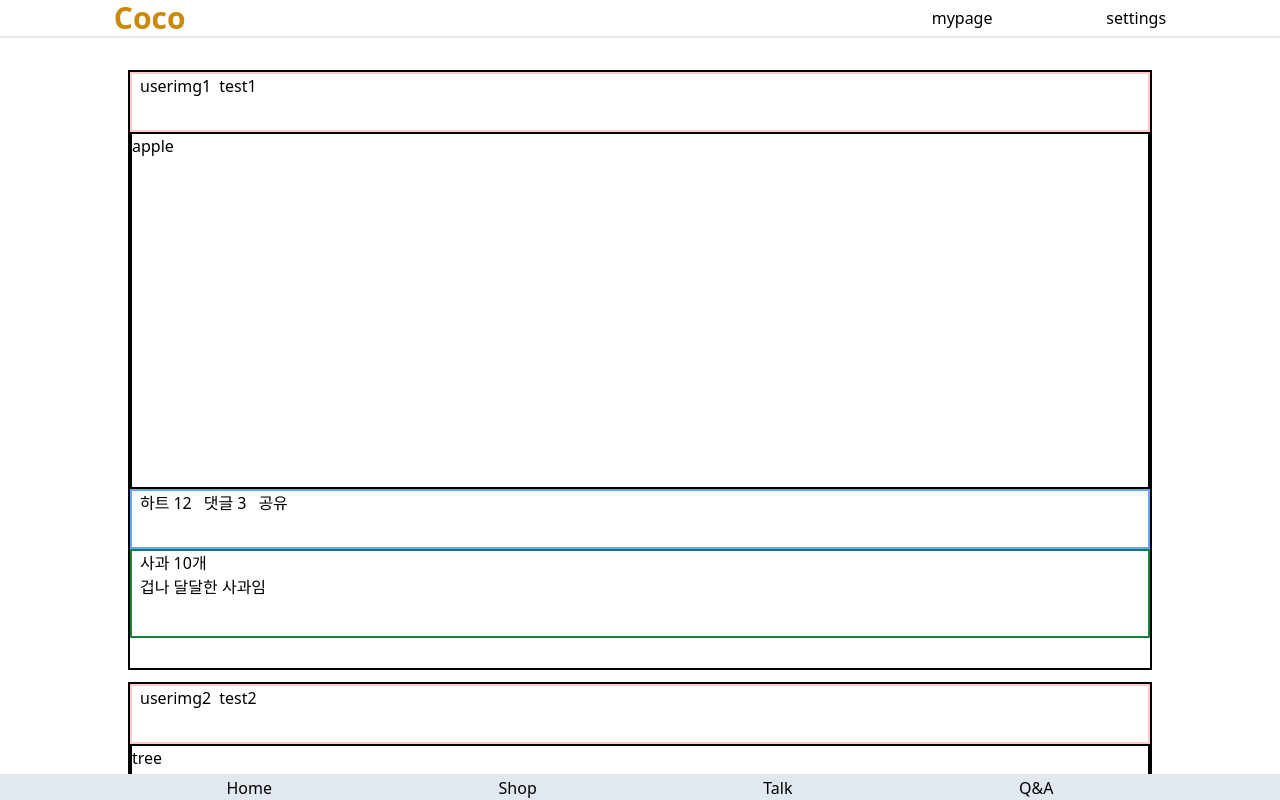
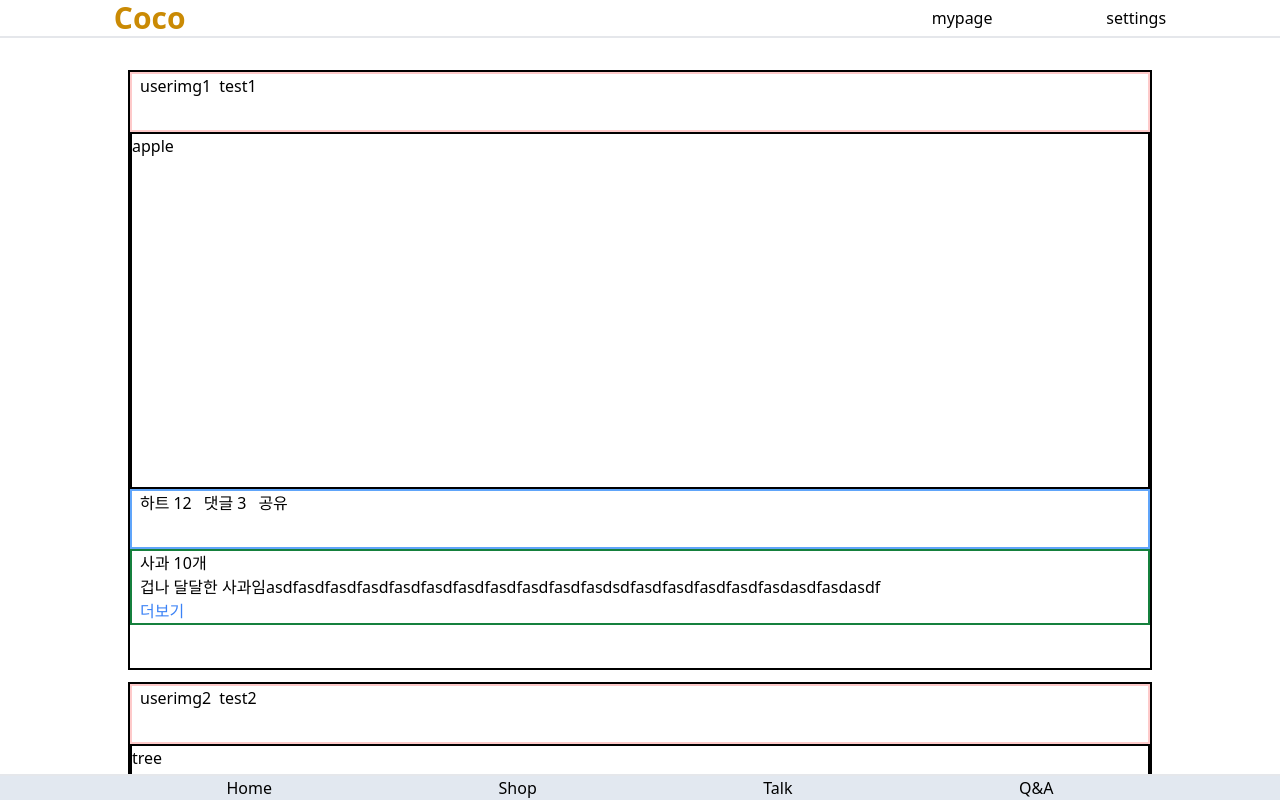
Before and after one commit to chococake22/SPM, a Next.js app in the folder web/: page / in a window 1280 px wide. Shown: the top 800 px of the page. Built offline with nearby package versions, Linux system fonts and the light colour scheme.

Commit message:
설명 더보기/숨기기 추가

```diff
--- a/web/package.json
+++ b/web/package.json
@@ -10,6 +10,7 @@
   },
   "dependencies": {
     "@heroicons/react": "^2.2.0",
+    "@tailwindcss/line-clamp": "^0.4.4",
     "next": "^14.2.23",
     "react": "^18.3.1",
     "react-dom": "^18.3.1"
--- a/web/src/app/page.tsx
+++ b/web/src/app/page.tsx
@@ -11,7 +11,8 @@ const Home = () => {
       heartCnt: '12',
       commentCnt: '3',
       itemName: '사과 10개',
-      description: '겁나 달달한 사과임',
+      description: '겁나 달달한 사과임asdfasdfasdfasdfasdfasdfasdfasdfasdfasdfasdsdfasdfasdfasdfasdfasdasdfasdasdf',
+
     },
     {
       imageInfo: 'tree',
--- a/web/src/components/Item/ItemDescription.tsx
+++ b/web/src/components/Item/ItemDescription.tsx
@@ -1,18 +1,37 @@
-interface itemDescriptionProps {
+"use client"
+
+import { useState } from "react";
+
+interface ItemDescriptionProps {
   itemName: string;
   description: string;
 }
 
-const itemDescription: React.FC<itemDescriptionProps> = ({
+const ItemDescription: React.FC<ItemDescriptionProps> = ({
   itemName,
   description,
 }) => {
+  const [showFullText, setShowFullText] = useState(false);
+
+  const toggleText = () => {
+    setShowFullText((prev) => !prev);
+  };
+
   return (
-    <div className="w-full h-[15%] border-2 border-green-700">
+    <div className="w-full max-h-[200px] border-2 border-green-700">
       <span className="ml-2">{itemName}</span>
-      <p className="ml-2">{description}</p>
+      <div className="ml-2 line-clamp-4">
+        <p
+          className={`whitespace-normal break-words ${showFullText ? '' : 'line-clamp-1'}`}
+        >
+          {description}
+        </p>
+        <button className="text-blue-500" onClick={toggleText}>
+          {showFullText ? '간략히' : '더보기'}
+        </button>
+      </div>
     </div>
   );
 };
 
-export default itemDescription;
+export default ItemDescription;
--- a/web/src/components/ItemBox.tsx
+++ /dev/null
@@ -1,24 +0,0 @@
-import ItemPhoto from './ItemPhoto';
-
-interface Entry {
-  item: string;
-  userId: string;
-}
-
-interface ItemBoxProps {
-  entry: Entry;
-}
-
-const itemBox: React.FC<ItemBoxProps> = ({ entry }) => {
-  return (
-    <div className="pt-3">
-      <div className="flex justify-center w-full h-full">
-        <div className="w-[80%] h-[600px] border-2 border-black">
-          <ItemPhoto item={entry.item} />
-        </div>
-      </div>
-    </div>
-  );
-};
-
-export default itemBox;
--- a/web/src/components/ItemPhoto.tsx
+++ /dev/null
@@ -1,11 +0,0 @@
-interface ItemPhotoProps {
-  item: string;
-}
-
-const itemPhoto: React.FC<ItemPhotoProps> = ({ item }) => {
-  return (
-    <div className="w-full h-[60%] border-2 border-black">{item}</div>
-  );
-};
-
-export default itemPhoto;
--- a/web/tailwind.config.ts
+++ b/web/tailwind.config.ts
@@ -1,4 +1,5 @@
 import type { Config } from 'tailwindcss';
+import lineClamp from '@tailwindcss/line-clamp'; // require 대신 import 사용
 
 const config: Config = {
   content: [
@@ -9,7 +10,9 @@ const config: Config = {
   theme: {
     extend: {},
   },
-  plugins: [],
+  plugins: [
+    lineClamp, // 플러그인 추가
+  ],
 };
 
 export default config;
```
Also changed, not shown: 1 other file (tests, documents, lock files or other folders).
